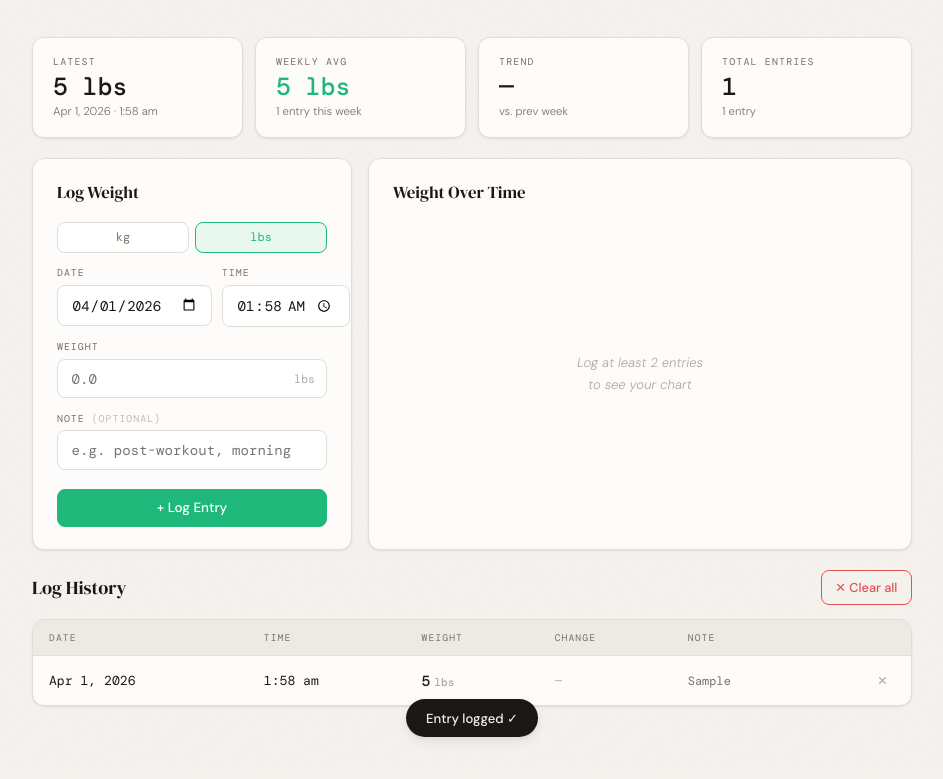
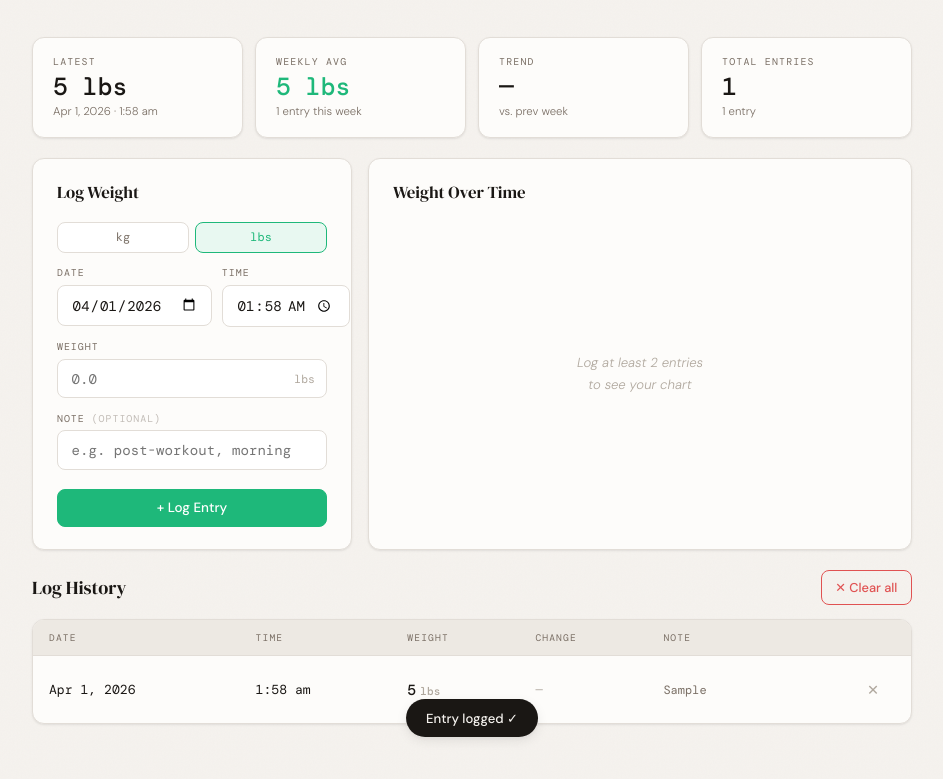
Before and after one commit to itswgt/Weight-Tracker, a plain HTML site: page index.html in a window 1280 px wide. Both pictures are taken after typing "5", "Sample" into the empty fields and a click on the button "+ Log Entry". Shown: the part 119-898 px from the top of the page, without its empty margins (168-1111 px from the left). Drawn offline with nearby package versions, Linux system fonts and the light colour scheme; a web font is replaced by a local one.

Commit message:
Update index.html

```diff
--- a/index.html
+++ b/index.html
@@ -354,9 +354,11 @@ input:focus {
 
 .btn-danger-ghost {
   background: transparent; color: var(--text-faint); border: none;
-  padding: 0.3rem 0.45rem; font-size: 0.78rem; border-radius: var(--radius-sm);
+  padding: 0.5rem 0.75rem; font-size: 0.9rem; border-radius: var(--radius-sm);
+  min-width: 44px; min-height: 44px; display: inline-flex; align-items: center; justify-content: center;
 }
 .btn-danger-ghost:hover { color: var(--danger); background: var(--danger-bg); }
+.btn-danger-ghost:active { color: var(--danger); background: var(--danger-bg); }
 
 /* ── Chart ───────────────────────────────────────────────── */
 .chart-card { min-height: 230px; display: flex; flex-direction: column; }
@@ -956,15 +958,26 @@ function renderTable(newestId) {
     const tr = document.createElement('tr');
     if (entry.id === newestId) tr.className = 'row-new';
 
+    // Build cells individually so delete button uses addEventListener (reliable on mobile)
     tr.innerHTML = `
       <td>${formatDate(entry.date)}</td>
       <td>${formatTime12(entry.time)}</td>
       <td class="td-weight">${toDisplay(entry.weight)}<span style="font-size:.7rem;color:var(--text-faint);margin-left:.25rem">${unitLabel()}</span></td>
       <td class="td-diff">${diffHTML}</td>
       <td style="color:var(--text-muted);font-size:.75rem;max-width:140px;overflow:hidden;text-overflow:ellipsis">${entry.note || ''}</td>
-      <td class="td-actions">
-        <button class="btn btn-danger-ghost delete-btn" data-id="${entry.id}" title="Delete entry">✕</button>
-      </td>`;
+      <td class="td-actions"></td>`;
+
+    // Create delete button with direct event listener — no inline onclick, no data attribute lookup
+    const delBtn = document.createElement('button');
+    delBtn.className = 'btn btn-danger-ghost delete-btn';
+    delBtn.title = 'Delete entry';
+    delBtn.textContent = '✕';
+    delBtn.addEventListener('click', function(e) {
+      e.stopPropagation();
+      deleteEntry(entry.id);
+    });
+    tr.querySelector('.td-actions').appendChild(delBtn);
+
     tbody.appendChild(tr);
   });
 }
@@ -1204,11 +1217,7 @@ function render(newestId) {
    ============================================================ */
 document.getElementById('btn-export').addEventListener('click', exportCSV);
 
-// Event delegation for delete buttons (avoids inline onclick issues on mobile)
-document.getElementById('entries-body').addEventListener('click', function(e) {
-  const btn = e.target.closest('.delete-btn');
-  if (btn) deleteEntry(btn.dataset.id);
-});
+// Delete buttons use direct addEventListener per row (set in renderTable)
 document.getElementById('btn-goal').addEventListener('click', openGoalModal);
 
 // Close goal modal when clicking the dark overlay
```
